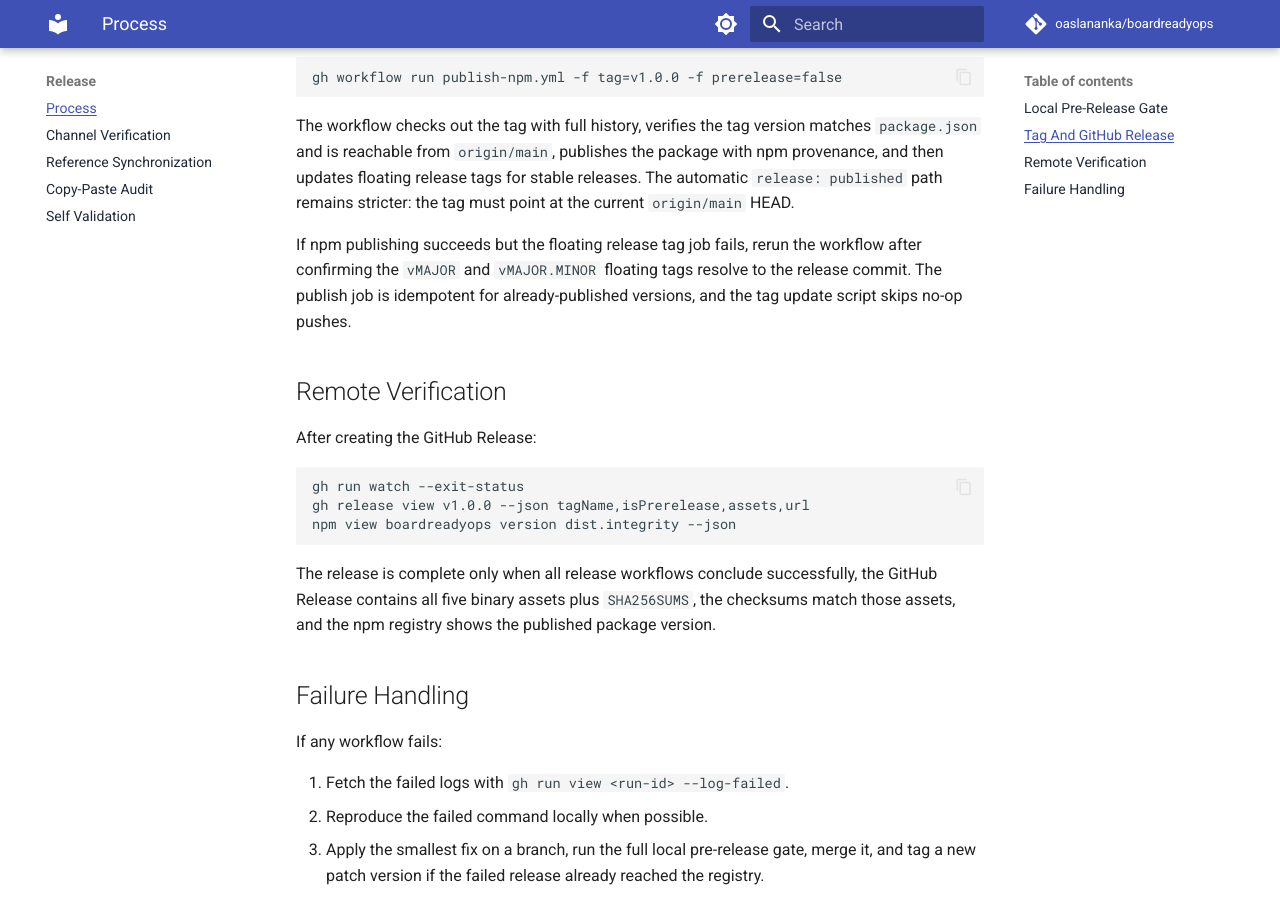
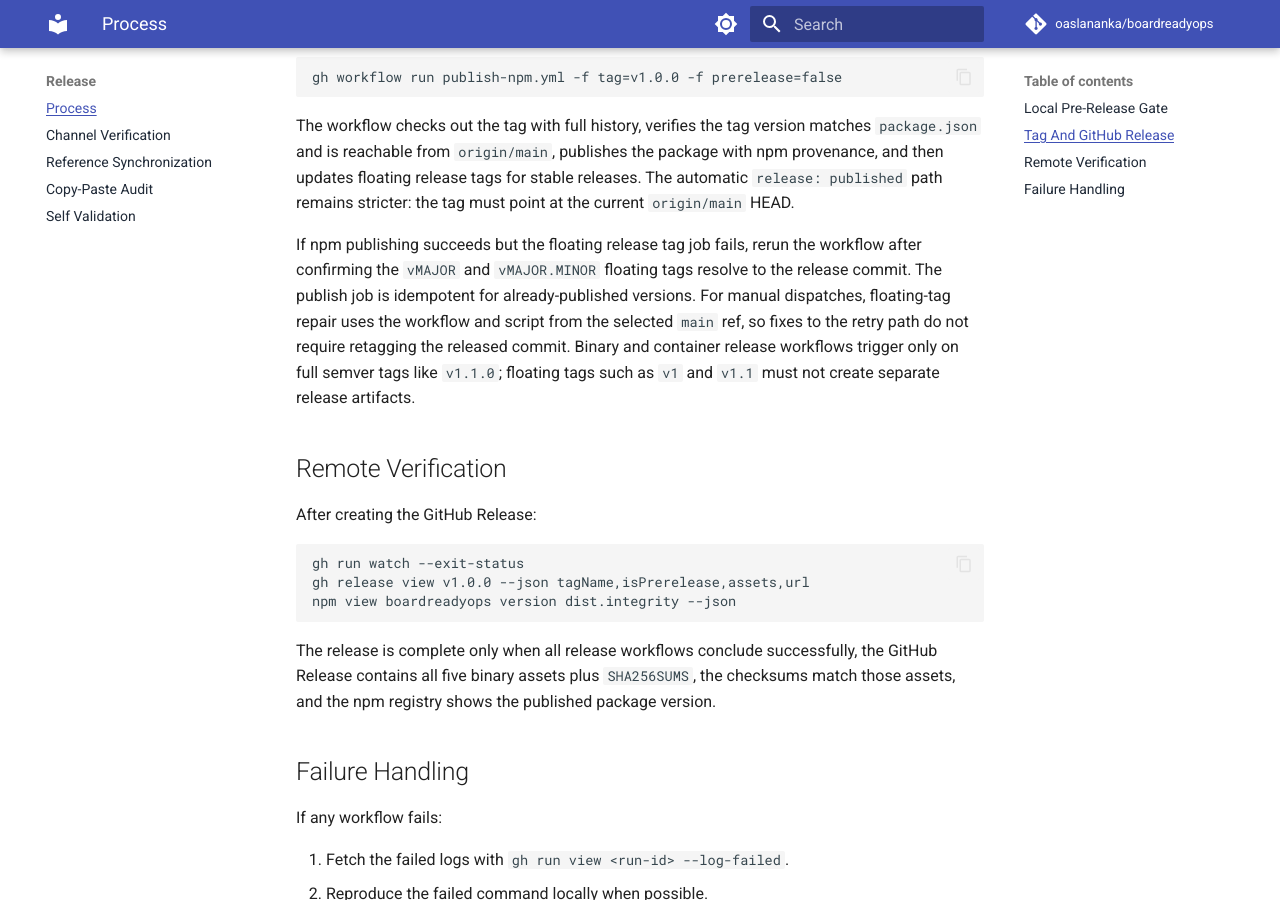
Before and after one commit to actions-marketplace-validations/oaslananka_boardreadyops, an MkDocs documentation site: the page built from docs/release/process.md, in a window 1280 px wide and 900 px high, scrolled down 1353 px. Built offline with MkDocs 1.6.1 and Material for MkDocs 9.7.7, drawn with Linux system fonts in a browser that asks for light colours; comment, search, counter and statistics services are not loaded; the version menu is left out.

Commit message:
ci(release): harden manual tag retry workflow
Use main-side scripts for manual floating-tag repair, prevent floating tags from triggering binary/container artifact releases, and install the published container package with npm so release smoke builds avoid pnpm release-age policy failures.

```diff
--- a/docs/release/process.md
+++ b/docs/release/process.md
@@ -62,7 +62,11 @@ must point at the current `origin/main` HEAD.
 If npm publishing succeeds but the floating release tag job fails, rerun the
 workflow after confirming the `vMAJOR` and `vMAJOR.MINOR` floating tags resolve
 to the release commit. The publish job is idempotent for already-published
-versions, and the tag update script skips no-op pushes.
+versions. For manual dispatches, floating-tag repair uses the workflow and
+script from the selected `main` ref, so fixes to the retry path do not require
+retagging the released commit. Binary and container release workflows trigger
+only on full semver tags like `v1.1.0`; floating tags such as `v1` and `v1.1`
+must not create separate release artifacts.
 
 ## Remote Verification
 
```
Also changed, not shown: 5 other files.
